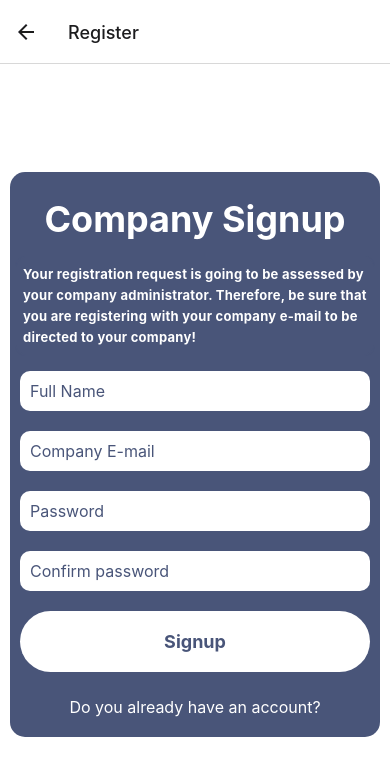
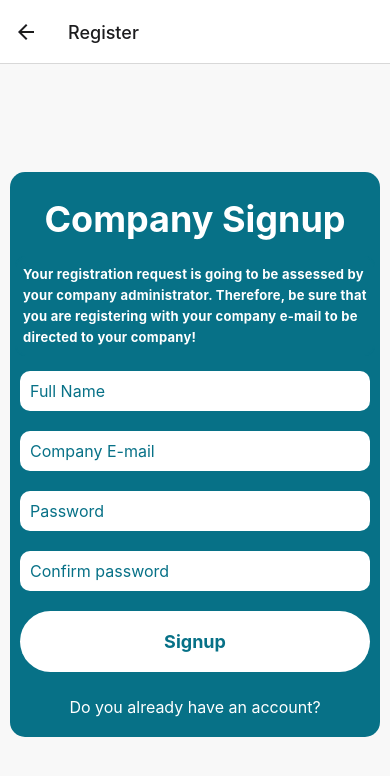
Before and after one commit to Esrefylmz/ENS492Mobile, a React Native app: screen /Register in a window 390 px wide. Shown: the top 776 px of the page. Built offline with nearby package versions, Linux system fonts and the light colour scheme.

Commit message:
css change - more colorful

```diff
--- a/components/Button.js
+++ b/components/Button.js
@@ -3,7 +3,7 @@ import { Pressable, View, StyleSheet, Text } from "react-native";
 function Button(props) {
   return (
     <View style={buttonStyles.buttonContainer}>
-      <Pressable android_ripple={{color: '#495579'}}  style={({pressed}) => pressed ? buttonStyles.pressedButton : buttonStyles.button} onPress={props.onPressFunction}>
+      <Pressable android_ripple={{color: '#077187'}}  style={({pressed}) => pressed ? buttonStyles.pressedButton : buttonStyles.button} onPress={props.onPressFunction}>
         <Text style={buttonStyles.buttonText}>{props.title}</Text>
       </Pressable>
     </View>
@@ -39,7 +39,7 @@ const buttonStyles = StyleSheet.create({
     justifyContent: "flex-start",
     alignItems: "center",
     margin: 8,
-    backgroundColor: "#495579",
+    backgroundColor: "#077187",
     borderRadius: 50,
   },
   buttonText: {
@@ -47,6 +47,6 @@ const buttonStyles = StyleSheet.create({
     lineHeight: 21,
     fontWeight: "bold",
     letterSpacing: 0.25,
-    color: '#495579',
+    color: '#077187',
   },
 });
--- a/components/SignupInformation.js
+++ b/components/SignupInformation.js
@@ -20,8 +20,8 @@ const signupInfoStyles = StyleSheet.create({
     alignItems: 'flex-start',
     margin: 5,
     borderWidth: 1,
-    borderColor: '#495579',
-    backgroundColor: '#495579',
+    borderColor: '#077187',
+    backgroundColor: '#077187',
     borderRadius: 10,
   },
   signupInfoText: {
@@ -32,11 +32,11 @@ const signupInfoStyles = StyleSheet.create({
     color: "white",
   },
   textContainer: {
-    borderColor: "#495579",
+    borderColor: "#077187",
     borderWidth: 1,
     borderRadius: 10,
     padding: 6,
     width: '100%',
-    backgroundColor: "#495579",
+    backgroundColor: "#077187",
   }
 });
--- a/pages/HomePage.js
+++ b/pages/HomePage.js
@@ -12,6 +12,12 @@ import React, { useState, useEffect } from "react";
 import { getCompanySensorsById } from "../Backend/sensorServices";
 
 function HomePage({ navigation, route }) {
+  React.useLayoutEffect(() => {
+    navigation.setOptions({
+      headerLeft: null
+    });
+  }, [navigation]);
+
   const { user_data } = route.params;
   console.log("data homepage: ", user_data)
   const goNewDevice = () => {
@@ -164,19 +170,22 @@ function HomePage({ navigation, route }) {
       );
     }
 
+    HomePage.navigationOptions = {
+      headerLeft: null,
+    };
+
     const homePageStyles = StyleSheet.create({
       bodyContainer: {
         flex: 1,
         flexDirection: "column",
         alignItems: "stretch",
-        backgroundColor: "#fff",
+        backgroundColor: "#F8F8F8",
         padding: 10,
       },
       appBar: {
         flexDirection: "row",
         alignItems: "center",
         justifyContent: "space-between",
-        marginBottom: 10,
       },
       iconPosition: {
         flexDirection: "row",
@@ -194,14 +203,14 @@ function HomePage({ navigation, route }) {
         lineHeight: 36,
         fontWeight: "bold",
         letterSpacing: 0.2,
-        color: "#263159",
+        color: "#1D6E7F",
       },
       configureButton: {
         marginTop: 10,
         marginBottom: 20,
       },
       button: {
-        backgroundColor: "#495579",
+        backgroundColor: "#077187",
         borderRadius: 16,
         padding: 10,
       },
@@ -221,8 +230,8 @@ function HomePage({ navigation, route }) {
         flexDirection: "row",
         alignItems: "center",
         justifyContent: "space-between",
-        borderWidth: 2,
-        borderColor: "#495579",
+        borderWidth: 2.5,
+        borderColor: "#077187",
         borderRadius: 5,
         paddingLeft: 10,
         paddingRight: 10,
@@ -245,24 +254,25 @@ function HomePage({ navigation, route }) {
         justifyContent: "center",
       },
       buildingRow: {
+        backgroundColor: "#fff",
         height: 60,
         flexDirection: "row",
         alignItems: "center",
         justifyContent: "center",
         paddingHorizontal: 8,
         borderWidth: 1,
-        borderColor: "#495579",
+        borderColor: "#077187",
         borderRadius: 10,
         marginBottom: 15,
       },
       buildingName: {
-        color: "#495579",
+        color: "#077187",
         fontSize: 20,
         fontWeight: "500",
         textAlign: "center",
       },
       locationName: {
-        color: "#495579",
+        color: "#077187",
         fontSize: 16,
         fontWeight: "400",
         textAlign: "center",
--- a/pages/LoginPage.js
+++ b/pages/LoginPage.js
@@ -42,7 +42,7 @@ function LoginPage({ navigation }) {
             Snackbar.show({
               text: 'You have successfully logged in!',
               duration: Snackbar.LENGTH_SHORT,
-              backgroundColor: '#495579',
+              backgroundColor: '#49B365',
             });
             navigation.navigate('Home', { user_data });
           }
@@ -100,7 +100,7 @@ const styles = StyleSheet.create({
   mainContainer: {
     justifyContent:"center",
     flex: 1,
-    backgroundColor: 'white',
+    backgroundColor: '#F8F8F8',
     alignItems: "stretch",
   },
   inputText:{
@@ -119,7 +119,7 @@ const styles = StyleSheet.create({
     borderRadius: 15,
     margin: 10,
     flexDirection: "column",
-    backgroundColor: "#495579",
+    backgroundColor: "#077187",
     alignItems: "stretch",
   },
   headerContainer: {
@@ -127,7 +127,7 @@ const styles = StyleSheet.create({
     borderRadius: 15,
     margin: 10,
     flexDirection: "column",
-    backgroundColor: "#495579",
+    backgroundColor: "#077187",
     alignItems: "stretch",
   },
   buttonPlace: {
--- a/pages/NewDevice.js
+++ b/pages/NewDevice.js
@@ -45,7 +45,7 @@ const styles = StyleSheet.create({
       fontSize: 40,
       fontWeight: 'bold',
       marginBottom: 20,
-      color: '#495579',
+      color: '#077187',
     },
     inputContainer: {
       marginBottom: 20,
@@ -54,11 +54,11 @@ const styles = StyleSheet.create({
       fontSize: 16,
       fontWeight: 'bold',
       marginBottom: 5,
-      color: '#495579',
+      color: '#077187',
     },
     textInput: {
       borderWidth: 1,
-      borderColor: '#495579',
+      borderColor: '#077187',
       borderRadius: 5,
       padding: 10,
       backgroundColor: 'white',
@@ -80,7 +80,7 @@ const styles = StyleSheet.create({
       marginTop: 25,
     },
     doneButton: {
-      backgroundColor: '#495579',
+      backgroundColor: '#077187',
       padding: 10,
       borderRadius: 5,
     },
--- a/pages/ProfilePage.js
+++ b/pages/ProfilePage.js
@@ -33,7 +33,7 @@ const styles = StyleSheet.create({
       marginTop: 40, // Add margin top here
     },
     button: {
-      backgroundColor: '#495579',
+      backgroundColor: '#077187',
       borderRadius: 50,
       padding: 20,
       marginVertical: 10,
--- a/pages/RegisterPage.js
+++ b/pages/RegisterPage.js
@@ -65,7 +65,7 @@ function RegisterPage({ navigation }) {
           Snackbar.show({
             text: 'Registration successful',
             duration: Snackbar.LENGTH_SHORT,
-            backgroundColor: '#495579',
+            backgroundColor: '#49B365',
           });
           navigation.navigate('Login', { company })
         }
@@ -151,7 +151,7 @@ const styles = StyleSheet.create({
   mainContainer: {
     justifyContent: "center",
     flex: 1,
-    backgroundColor: "white",
+    backgroundColor: "#F8F8F8",
   },
   button: {
     backgroundColor: 'white',
@@ -163,7 +163,7 @@ const styles = StyleSheet.create({
     alignItems: 'center',
   },
   buttonText: {
-    color: '#495579',
+    color: '#077187',
     fontSize: 18,
     fontWeight: 'bold',
     textAlign: 'center',
@@ -171,7 +171,7 @@ const styles = StyleSheet.create({
   inputText:{
     backgroundColor: '#FFFFFF',
     borderRadius: 10,
-    color: '#495579',
+    color: '#077187',
     fontSize: 16,
     marginBottom: 10,
     marginTop: 10,
@@ -184,7 +184,7 @@ const styles = StyleSheet.create({
     borderRadius: 15,
     margin: 10,
     flexDirection: "column",
-    backgroundColor: "#495579",
+    backgroundColor: "#077187",
     justifyContent: "center",
     alignItems: "stretch",
   },
--- a/pages/ResetPassword.js
+++ b/pages/ResetPassword.js
@@ -45,7 +45,7 @@ const styles = StyleSheet.create({
       fontSize: 40,
       fontWeight: 'bold',
       marginBottom: 20,
-      color: '#495579',
+      color: '#077187',
     },
     inputContainer: {
       marginBottom: 20,
@@ -54,11 +54,11 @@ const styles = StyleSheet.create({
       fontSize: 16,
       fontWeight: 'bold',
       marginBottom: 5,
-      color: '#495579',
+      color: '#077187',
     },
     textInput: {
       borderWidth: 1,
-      borderColor: '#495579',
+      borderColor: '#077187',
       borderRadius: 5,
       padding: 10,
       backgroundColor: 'white',
@@ -84,7 +84,7 @@ const styles = StyleSheet.create({
       marginTop: 25,
     },
     doneButton: {
-      backgroundColor: '#495579',
+      backgroundColor: '#077187',
       padding: 10,
       borderRadius: 5,
     },
--- a/pages/SensorDetails.js
+++ b/pages/SensorDetails.js
@@ -17,6 +17,9 @@ function BuildingDetails({ route }) {
       <View style={styles.detailsContainer}>
         <Text style={styles.detailsLabel}>Location : {sensor.locationInfo}</Text>
       </View>
+      <View style={styles.detailsContainer}>
+        <Text style={styles.detailsLabel}>MACID : {sensor.macId}</Text>
+      </View>
     </View>
   );
 }
@@ -29,11 +32,11 @@ const styles = StyleSheet.create({
   },
   title: {
     fontSize: 36,
-    color: '#495579',
+    color: '#077187',
     fontWeight: 'bold',
     textAlign: 'center',
     marginBottom: 10,
-    borderBottomColor: "#495579",
+    borderBottomColor: "#077187",
     borderBottomWidth: 1,
   },
   detailsContainer: {
--- a/pages/WifiSearch.js
+++ b/pages/WifiSearch.js
@@ -101,7 +101,7 @@ export default WifiSearch;
 
 const homePageStyles = StyleSheet.create({
   currentWifiContainer: {
-    backgroundColor: '#495579',
+    backgroundColor: '#077187',
     padding: 10,
   },
   currentWifiText: {
@@ -118,13 +118,13 @@ const homePageStyles = StyleSheet.create({
     lineHeight: 45,
     fontWeight: "bold",
     letterSpacing: 0.3,
-    color: "#495579",
+    color: "#077187",
     marginTop: 10,
   },
   wifiText: {
     fontSize: 20,
     lineHeight: 30,
-    color: "#495579",
+    color: "#077187",
     marginLeft: 10,
     maxWidth: 200,
     overflow: "hidden",
@@ -142,7 +142,7 @@ const homePageStyles = StyleSheet.create({
     minHeight: 60,
   },
   connectButton: {
-    backgroundColor: '#495579',
+    backgroundColor: '#077187',
     borderRadius: 10,
     padding: 8,
     width: 70,
@@ -162,7 +162,7 @@ const homePageStyles = StyleSheet.create({
     alignItems: "center",
   },
   button: {
-    backgroundColor: '#495579',
+    backgroundColor: '#077187',
     borderRadius: 50,
     padding: 20,
     marginVertical: 10,
```
